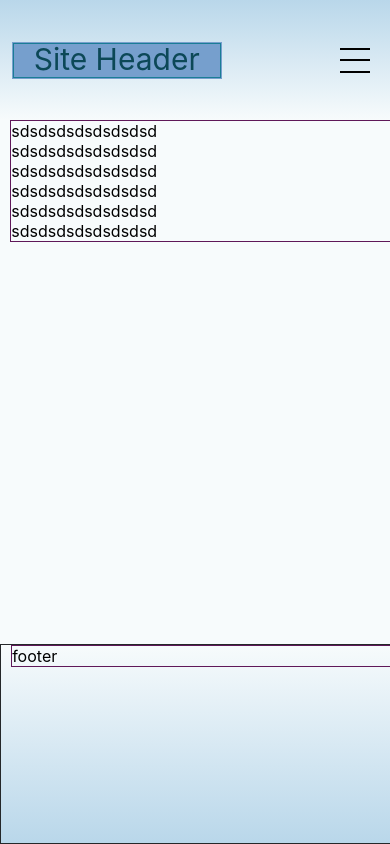
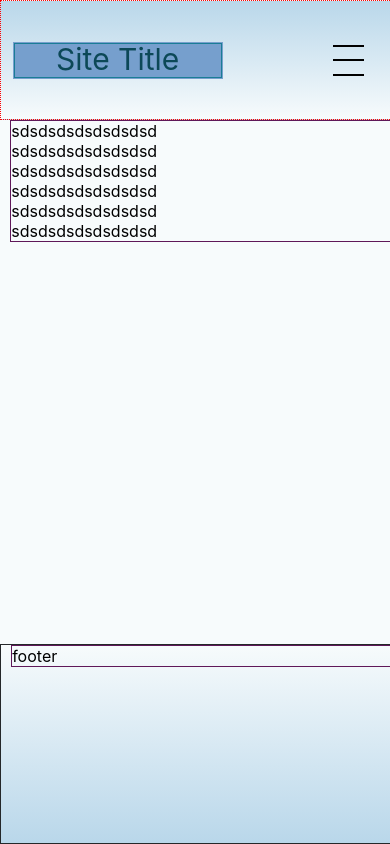
Before and after one commit to stepanpr/portfolio_react-typescript, a React (Create React App) app: page / in a window 390 px wide. Built offline with nearby package versions, Linux system fonts and the light colour scheme.

Commit message:
добаление хука useEffects для скрытия активного меню (Header.tsx); добавление анимации и стилей для конопки меню

```diff
--- a/src/App.tsx
+++ b/src/App.tsx
@@ -4,6 +4,8 @@ import { useMediaQuery } from 'react-responsive'
 import {Header}  from './components/Header/';
 import { Footer } from './components/Footer/';
 import { Content } from  './components/Content/';
+
+import { ILink } from './interfaces/ILink'
 
 /* Viewport hook (можно использовать вместо 'react-responsive') */
 const useViewport = () => {
@@ -20,7 +22,7 @@ const useViewport = () => {
 
 const App: React.FunctionComponent = () => {
 
-	const menuItems = [{value: 'главная', href: '#', icon: 'anchor'}, {value: 'контакты', href: '#', icon: 'anchor'},];
+	const menuItems: ILink[] = [{value: 'главная', href: 'https://sberbank.ru'}, {value: 'контакты', href: '#'},];
 	const [menuActive, setMenuActive] = useState(false);
 	// const [responsive, setResponsive] = useState({
 	// 	isDesktopOrLaptop: useMediaQuery({ minWidth: 1224 }),
@@ -28,6 +30,8 @@ const App: React.FunctionComponent = () => {
 	// })
 	// React.useEffect(() => {
 	//   }, []);
+
+
 	const { width } = useViewport();
 	console.log(width);
 
@@ -59,7 +63,7 @@ const App: React.FunctionComponent = () => {
 
 			{/* {responsive.isDesktopOrLaptop && <p>You are a desktop or laptop</p>} */}
 
-			<Header menuActive={menuActive} setMenuActive={setMenuActive} mediaqQueries={mediaQueries} menuItems={menuItems}/>
+			<Header menuActive={menuActive} setMenuActive={setMenuActive} mediaQueries={mediaQueries} menuItems={menuItems}/>
 			<Content mediaQueries={mediaQueries} />
 			<Footer mediaQueries={mediaQueries} />
 
--- a/src/components/Header/index.tsx
+++ b/src/components/Header/index.tsx
@@ -11,50 +11,81 @@ interface HeaderProps {
 
 	menuActive: boolean;
 	setMenuActive: any;
-	mediaqQueries: any;
+	mediaQueries: any;
 	menuItems: any;
 }
 
 export const Header: React.FunctionComponent<HeaderProps> = (props) => {
 
 
+	React.useEffect(() => {
+		const handleEscPress = (event: any) => {
+			if (event.keyCode === 27)
+				props.setMenuActive(!props.menuActive);
+		}
+		window.addEventListener("keydown", handleEscPress);
+		return () => {
+		  window.removeEventListener("keydown", handleEscPress);
+		};
+	  });
+
+	React.useEffect(() => {
+		const handleClick = () => props.menuActive ? props.setMenuActive(!props.menuActive) : 0;
+		window.addEventListener("click", handleClick);
+		return () => window.removeEventListener("click", handleClick);
+	});
+
 	const headerClassNames = classnames({
 		'header-x': true,
-		'header-m': props.mediaqQueries.isTabletOrMobile
+		'header-m': props.mediaQueries.isTabletOrMobile
 	});
 
-	const logoClassnames = classnames({
+	const logoClassNames = classnames({
 		'logo-x': true,
-		'logo-m': props.mediaqQueries.isTabletOrMobile,
-		'logo-s': props.mediaqQueries.isMobile,
+		'logo-m': props.mediaQueries.isTabletOrMobile,
+		'logo-s': props.mediaQueries.isMobile,
 	})
 
-	const menuClassnames = classnames({
+	const menuClassNames = classnames({
 		'menu-x': true,
-		'menu-m': props.mediaqQueries.isTabletOrMobile,
+		'menu-m': props.mediaQueries.isTabletOrMobile,
 		'menu-active': props.menuActive
 	});
-	const bbtnClassnames = classnames({
-		'bbtn-x': true,
-		'bbtn-m': props.mediaqQueries.isTabletOrMobile,
+	const bbtnClassNames = classnames({
+		'bbtn': true,
+		'bbtn-visible': props.mediaQueries.isTabletOrMobile,
+		'bbtn-rotated': props.menuActive && (props.mediaQueries.isTabletOrMobile || props.mediaQueries.isMobile),
+		// 'bbtn-s': props.mediaQueries.isMobile,
+	});
+	const bbtnSpanClassNames = classnames({
+		'bbtn__span': true,
+		'bbtn__span-invisible': props.menuActive,
 	});
 	console.log(props.menuActive , 'd343434343dd')
 
+	// const containerClassNames = classnames({   !вариант с элементами хедера помещёнными в контейнер
+	// 	'container-x': props.mediaQueries.isDesktopOrLaptop,
+	// 	'container-m': props.mediaQueries.isTabletOrMobile,
+	// 	'container-s': props.mediaQueries.isMobile,
+	// });
+
 	return (
+
 		<div className={headerClassNames}>
-			{/* <div className={'header-container'}> */}
+			{/* <div className={containerClassNames}> - !вариант с элементами хедера помещёнными в контейнер */}
+				{/* <div className="header-container"> -!вариант с элементами хедера помещёнными в контейнер */}
 
-			<div className={logoClassnames}>
+					<div className={logoClassNames}>
 						{/* <Logo/> */}
-				<span> Site Header</span>
+						<span> Site Title</span>
 					</div>
 
 
-			<div className={bbtnClassnames} onClick={() => props.setMenuActive(!props.menuActive)}>
-				<span/>
+					<div className={bbtnClassNames} onClick={() => props.setMenuActive(!props.menuActive)}>
+						<span className={bbtnSpanClassNames}/>
 					</div>
 
-			<div className={menuClassnames}>
+					<div className={menuClassNames}>
 
 						<ul>
 							{props.menuItems.map((menuItem: any) =>
@@ -66,7 +97,7 @@ export const Header: React.FunctionComponent<HeaderProps> = (props) => {
 						</ul>
 					</div>
 
-
+				{/* </div> */}
 			{/* </div> */}
 		</div>
 	);
--- a/src/components/Header/styles.css
+++ b/src/components/Header/styles.css
@@ -18,7 +18,7 @@
 	align-items: center;
 	/* flex-direction: column; */
 	width: 100%;
-	/* border: 1px solid red; */
+	border: 1px dotted red;
 	height: 120px;
 	/* background:  linear-gradient(45deg, #21A038, #31C2A7); */
 	background:  linear-gradient(180deg, #B9D7EA, #F7FBFC);
@@ -28,6 +28,21 @@
 	/* width: 30px; */
 }
 
+/* !вариант с элементами хедера помещёнными в контейнер (убрать отступы у logo и menu)*/
+.header-container {
+	flex-shrink: 0;
+	display: flex;
+	/* align-content:center; */
+	justify-content: space-between;
+	align-items: center;
+	/* flex-direction: column; */
+	width: 100%;
+	border: 1px dotted red;
+	height: 120px;
+	/* background:  linear-gradient(45deg, #21A038, #31C2A7); */
+	background:  linear-gradient(180deg, #B9D7EA, #F7FBFC);
+	/* background:  linear-gradient(180deg, #21A038, #31C2A7, white); */
+}
 
 /*<<<HEADER*/
 
@@ -94,47 +109,46 @@
 
 
 
-/* nav {
-	height: 50px;
-	width: 100%;
-	background-color: green;
-} */
 
-.bbtn-x {
+/****bbtn: базовые стили**********>>>>>*/
+
+.bbtn {
 	/* display: none; */
 	transform: translateY(-500%);
-
+	/* border: 1px solid red; */
 	margin-right: 11vw;
-	width: 25px;
-	height: 25px;
+	width: 31px;
+	height: 31px;
 	/* margin-right: 20px; */
 	position: relative;
 	cursor: pointer;
 }
-.bbtn-x::before {
+.bbtn::before {
 	content: '';
 	position: absolute;
 	top: 0;
-	width: 30px;
+	width: 31px;
 	background-color: #000;
 	height: 2px;
 }
 
-.bbtn-x span {
+.bbtn__span {
 	position: absolute;
-	top: 11px;
-	width: 30px;
+	top: 14px;
+	width: 31px;
 	background-color: #000;
 	height: 2px;
 }
-.bbtn-x::after {
+.bbtn::after {
 	content: '';
 	position: absolute;
 	bottom: 0;
-	width: 30px;
+	width: 31px;
 	background-color: #000;
 	height: 2px;
 }
+/*<<<<<***bbtn***********/
+
 
 /*********************************************************/
 /***************************M*****************************/
@@ -180,12 +194,32 @@
 	/* #0c4857; */
 }
 
+/****bbtn: изменения стостояния**********>>>>>*/
 
-.bbtn-m {
-	transition: all 0.2s;
+.bbtn-visible {
+	transition: all 0.5s;
 	transform: translateX(0);
-	/* display: block; */
 }
+
+.bbtn__span-invisible {
+	display: none;
+}
+
+.bbtn-rotated {
+	/* transition: all 0.5s; */
+	/* transform: translateX(0); */
+	transform: rotate(90deg);
+}
+
+.bbtn-rotated::before {
+	transform: translateY(16px) rotate(45deg);
+}
+
+.bbtn-rotated::after {
+	transform: translateY(-13px) rotate(137deg);
+}
+/*<<<<<***bbtn***********/
+
 .menu-m {
 
 	position: fixed;
@@ -263,6 +297,9 @@
 /***************************S*****************************/
 /*********************************************************/
 
+/* .bbtn-s {
+	margin-right: 8vw;
+} */
 .logo-s {
 	margin-left: 3vw;
 }
--- /dev/null
+++ b/src/interfaces/ILink.ts
@@ -0,0 +1,5 @@
+
+export interface ILink {
+	value: string;
+	href: string;
+}
```
Lines whose indentation alone changed are shown as unchanged.
